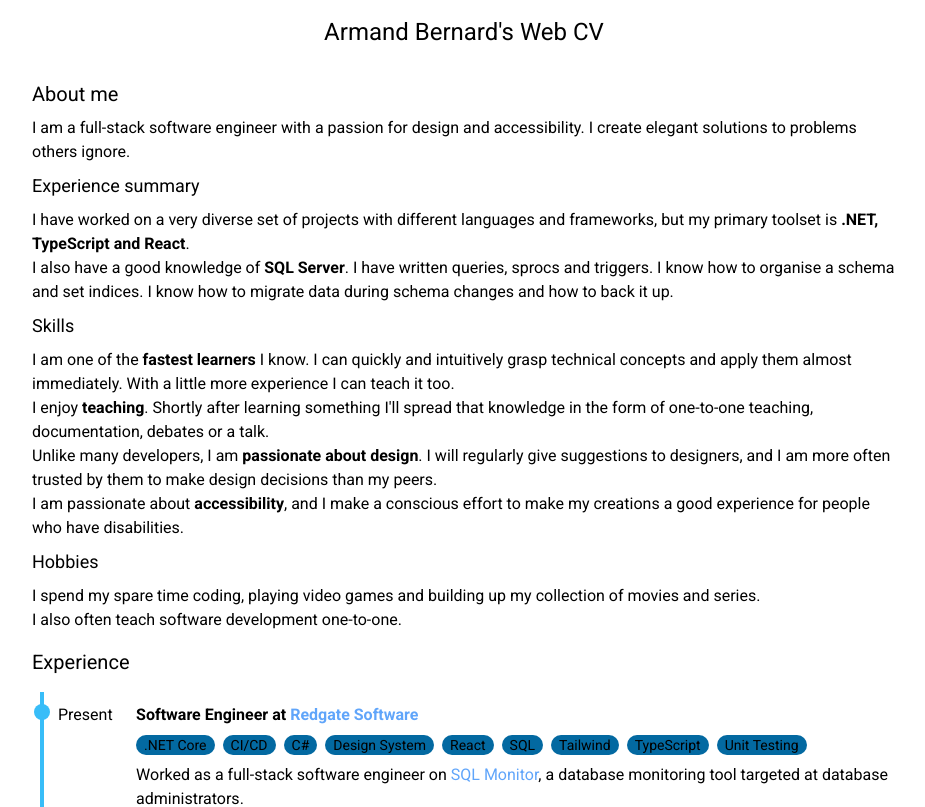
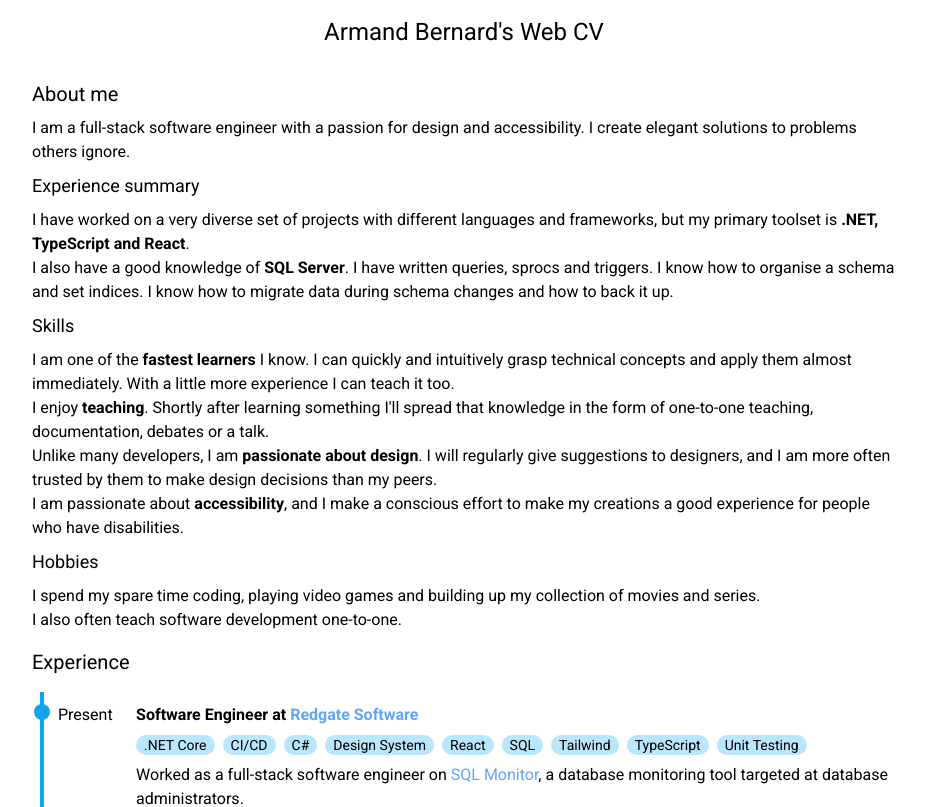
Before and after one commit to ArmandBernard/WebCV, a React (Vite) app: page / in a window 1280 px wide. Shown: the top 807 px of the page, without its empty margins (176-1101 px from the left). Built offline with nearby package versions, Linux system fonts and the light colour scheme.

Commit message:
adjust theme colours for light theme

```diff
--- a/src/index.css
+++ b/src/index.css
@@ -28,7 +28,15 @@
 }
 
 :root {
-  --primary: #38bdf8;
-  --tag-background: #0369a1;
-  --grade: #525252;
+  --primary: #0ea5e9; /* sky-500 */
+  --tag-background: #bae6fd; /* sky-200 */
+  --grade: #d4d4d4; /* neutral-300 */
 }
+
+@media (prefers-color-scheme: dark) {
+  :root {
+    --primary: #38bdf8; /* sky-400 */
+    --tag-background: #0369a1; /* sky-700 */
+    --grade: #525252; /* neutral-600 */
+  }
+}
```
